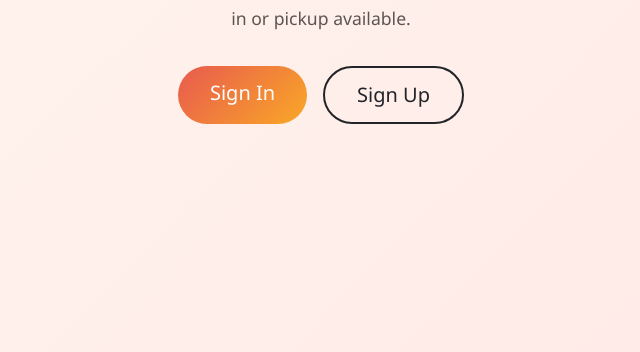
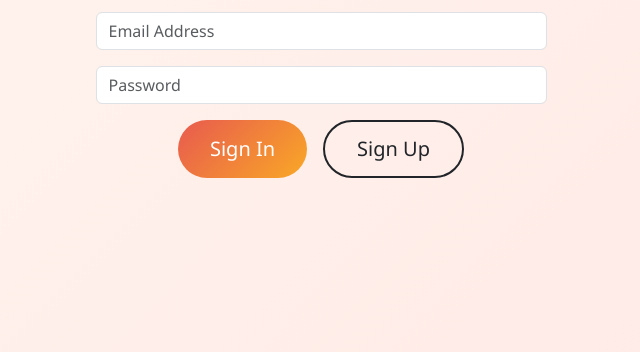
Before and after one commit to xuejiashuai/illinois-tech-web-application-final-exam, a plain HTML site: page home.html in a window 1280 px wide. Shown: the part 448-800 px from the top of the page, without its empty margins (319-959 px from the left). Drawn offline with nearby package versions, Linux system fonts and the light colour scheme.

Commit message:
add input box

```diff
--- a/index.html
+++ b/home.html
@@ -12,17 +12,26 @@
 <body>
     <div class="container">
         <div class="row justify-content-center align-items-center min-vh-100">
-            <div class="col-md-6 text-center">
+            <div class="col-md-5 text-center">
                 <div class="logo-icon">🍽️</div>
                 <h1 class="title">Simon X's Kitchen</h1>
                 <p class="description">
                     Order delicious home-cooked meals for your whole family.
                     Dining in or pickup available.
                 </p>
-                <div class="d-flex gap-3 justify-content-center flex-wrap">
-                    <a href="signin.html" class="btn btn-primary btn-lg">Sign In</a>
-                    <a href="signup.html" class="btn btn-outline-dark btn-lg">Sign Up</a>
-                </div>
+
+                <form class="mt-4">
+                    <div class="mb-3">
+                        <input type="email" class="form-control" id="email" placeholder="Email Address">
+                    </div>
+                    <div class="mb-3">
+                        <input type="password" class="form-control" id="password" placeholder="Password">
+                    </div>
+                    <div class="d-flex gap-3 justify-content-center">
+                        <button type="submit" class="btn btn-primary btn-lg">Sign In</button>
+                        <a href="signup.html" class="btn btn-outline-dark btn-lg">Sign Up</a>
+                    </div>
+                </form>
             </div>
         </div>
     </div>
```
